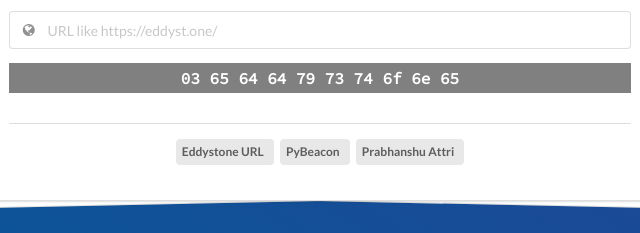
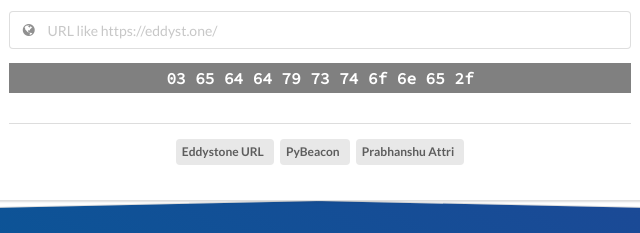
Before and after one commit to forksociety/eddyst.one, a plain HTML site: page index.html in a window 1280 px wide. Shown: the part 397-630 px from the top of the page, 320-960 px from the left. Drawn offline with nearby package versions, Linux system fonts and the light colour scheme.

Commit message:
added initialUrl

```diff
--- a/index.html
+++ b/index.html
@@ -63,6 +63,7 @@
                 background: grey;
                 color: white;
                 padding: 5px;
+                min-height: 30px;
             }
         </style>
     </head>
@@ -89,7 +90,7 @@
                                 </div>
                             </div>
                             <div class="ui error message"></div>
-                            <div class="field hexData">03 65 64 64 79 73 74 6f 6e 65</div>
+                            <div class="field hexData"></div>
 
                             <div class="ui divider"></div>
                             <div>
@@ -180,6 +181,9 @@
                         }
                     }
                 });
+
+                var initialUrl = 'https://eddyst.one/';
+                $('.hexData').html(getEddystoneEncoding(initialUrl).join(' '));
             });
         </script>
 	</body>
```
